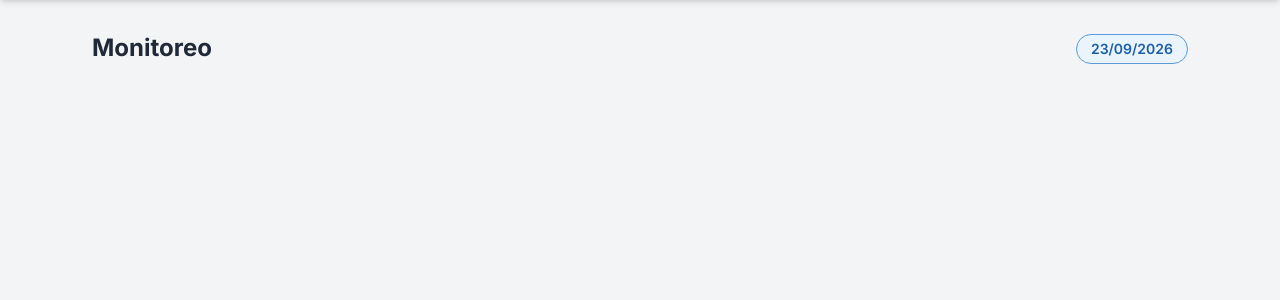
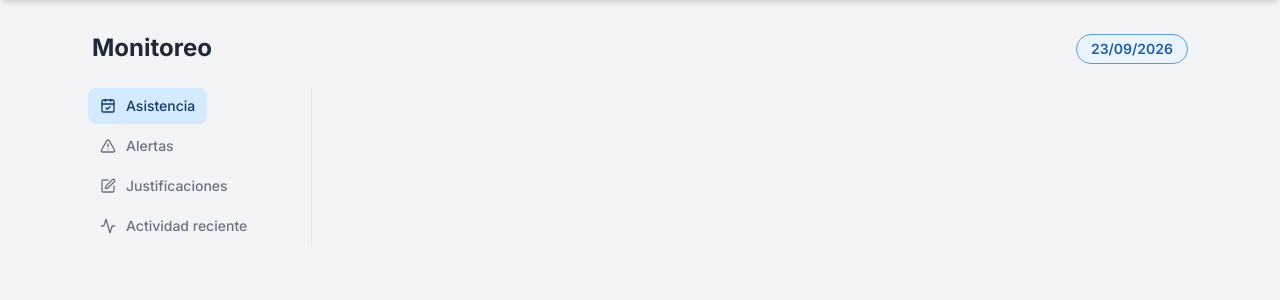
Before and after one commit to shyupss/Sistema-Gestor-Asistencia_Liceo-Santa-Maria-la-Blanca, a Django app: page /monitoreo/ in a window 1280 px wide. Shown: the part 165-465 px from the top of the page. Run offline with Django 5.2, Linux system fonts and the light colour scheme; some libraries are stand-ins or nearby versions.

Commit message:
monitoreo seccionado

```diff
--- a/asistencia_lsmb/monitoreo/templates/monitoreo/base.html
+++ b/asistencia_lsmb/monitoreo/templates/monitoreo/base.html
@@ -5,12 +5,30 @@
 {% block content %}
 
 <!-- Contenedor principal del contenido -->
-<div class="mx-auto max-w-[90%] px-4 py-5 sm:px-6 sm:py-8">
+<section
+    class="mx-auto max-w-[90%] px-4 py-5 sm:px-6 sm:py-8"
+    x-data="{ seccionActiva: 'asistencia' }"
+>
     <!-- Encabezado -->
     {% include 'components/global/page_title.html' with page_title=page_title today=fecha_hoy %}
 
+    <!-- Navbar Mobile -->
+    {% include 'monitoreo/components/mobile-navbar.html' %}
+
     <!-- Contenido -->
+    <div class="mt-6 flex flex-col gap-6 lg:flex-row lg:items-start">
+        <!-- Navbar lateral Desktop -->
+        {% include 'monitoreo/components/desktop-navbar.html' %}
 
-</div>
+        <!-- Secciones -->
+        <div class="min-w-0 flex-1 space-y-6">
+            {% include 'monitoreo/pages/asistencia.html' %}
+            {% include 'monitoreo/pages/alertas.html' %}
+            {% include 'monitoreo/pages/justificaciones.html' %}
+            {% include 'monitoreo/pages/actividad-reciente.html' %}
+        </div>
+    </div>
+
+</section>
 
 {% endblock %}
--- /dev/null
+++ b/asistencia_lsmb/monitoreo/templates/monitoreo/components/desktop-navbar-item.html
@@ -0,0 +1,19 @@
+<li>
+    <button type="button"
+        @click="seccionActiva = '{{ seccion }}'"
+        class="flex items-center gap-2.5 rounded-lg px-3 py-2 text-sm font-medium transition-colors"
+        :class="seccionActiva === '{{ seccion }}' ? 'bg-azul-fondo text-azul-profundo' : 'text-gris-texto hover:bg-blanco-fondo'"
+    >
+        <i
+            data-lucide="
+                {% if seccion == 'asistencia' %}calendar-check
+                {% elif seccion == 'alertas' %}alert-triangle
+                {% elif seccion == 'justificaciones' %}square-pen
+                {% elif seccion == 'actividad_reciente' %}activity
+                {% else %}package
+                {% endif %}"
+            class="h-4 w-4"
+        ></i>
+        {{ label }}
+    </button>
+</li>
--- /dev/null
+++ b/asistencia_lsmb/monitoreo/templates/monitoreo/components/desktop-navbar.html
@@ -0,0 +1,8 @@
+<nav class="hidden shrink-0 border-r border-gris-claro h-full lg:sticky lg:top-6 lg:block lg:w-56">
+    <ul class="space-y-1">
+        {% include 'monitoreo/components/desktop-navbar-item.html' with label='Asistencia' seccion='asistencia' %}
+        {% include 'monitoreo/components/desktop-navbar-item.html' with label='Alertas' seccion='alertas' %}
+        {% include 'monitoreo/components/desktop-navbar-item.html' with label='Justificaciones' seccion='justificaciones' %}
+        {% include 'monitoreo/components/desktop-navbar-item.html' with label='Actividad reciente' seccion='actividad_reciente' %}
+    </ul>
+</nav>
--- /dev/null
+++ b/asistencia_lsmb/monitoreo/templates/monitoreo/components/mobile-navbar-button.html
@@ -0,0 +1,12 @@
+<button type="button"
+    @click="seccionActiva = '{{ seccion }}'"
+    class="w-full"
+>
+    <span
+        class="inline-block py-1 font-semibold text-gris-texto border-b-2 transition-colors text-sm md:text-base"
+        :class="seccionActiva === '{{ seccion }}' ? 'border-b-azul-primario text-negro-texto' : 'border-b-transparent hover:border-b-azul-primario hover:text-negro-texto'"
+    >
+        <span class="hidden md:inline">{{ label }}</span>
+        <span class="inline md:hidden">{% if seccion == 'actividad_reciente' %}{{ label|truncatewords:1|slice:":-2" }}{% else %}{{ label }}{% endif %}</span>
+    </span>
+</button>
--- /dev/null
+++ b/asistencia_lsmb/monitoreo/templates/monitoreo/components/mobile-navbar.html
@@ -0,0 +1,6 @@
+<div class="flex justify-between items-center gap-x-5 px-2 border-b border-gris-claro lg:hidden">
+    {% include 'monitoreo/components/mobile-navbar-button.html' with label='Asistencia' seccion='asistencia' %}
+    {% include 'monitoreo/components/mobile-navbar-button.html' with label='Alertas' seccion='alertas' %}
+    {% include 'monitoreo/components/mobile-navbar-button.html' with label='Justificaciones' seccion='justificaciones' %}
+    {% include 'monitoreo/components/mobile-navbar-button.html' with label='Actividad reciente' seccion='actividad_reciente' %}
+</div>
--- /dev/null
+++ b/asistencia_lsmb/monitoreo/templates/monitoreo/pages/actividad-reciente.html
@@ -0,0 +1,3 @@
+<section id="actividad_reciente" class="scroll-mt-24 lg:block" :class="{ 'hidden': seccionActiva !== 'actividad_reciente' }">
+
+</section>
--- /dev/null
+++ b/asistencia_lsmb/monitoreo/templates/monitoreo/pages/alertas.html
@@ -0,0 +1,3 @@
+<section id="alertas" class="scroll-mt-24 lg:block" :class="{ 'hidden': seccionActiva !== 'alertas' }">
+
+</section>
--- /dev/null
+++ b/asistencia_lsmb/monitoreo/templates/monitoreo/pages/asistencia.html
@@ -0,0 +1,3 @@
+<section id="asistencia" class="scroll-mt-24 lg:block" :class="{ 'hidden': seccionActiva !== 'asistencia' }">
+
+</section>
--- /dev/null
+++ b/asistencia_lsmb/monitoreo/templates/monitoreo/pages/justificaciones.html
@@ -0,0 +1,3 @@
+<section id="justificaciones" class="scroll-mt-24 lg:block" :class="{ 'hidden': seccionActiva !== 'justificaciones' }">
+
+</section>
```
